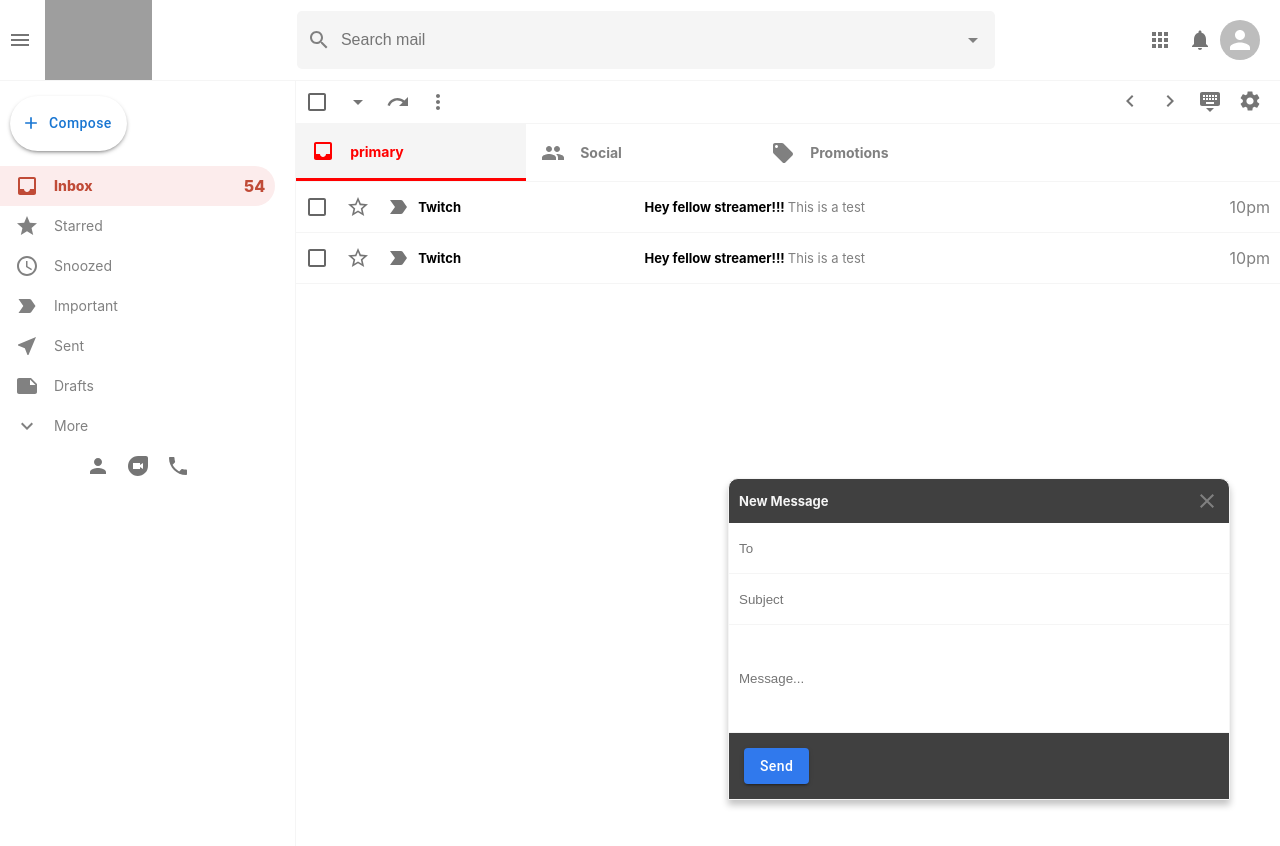
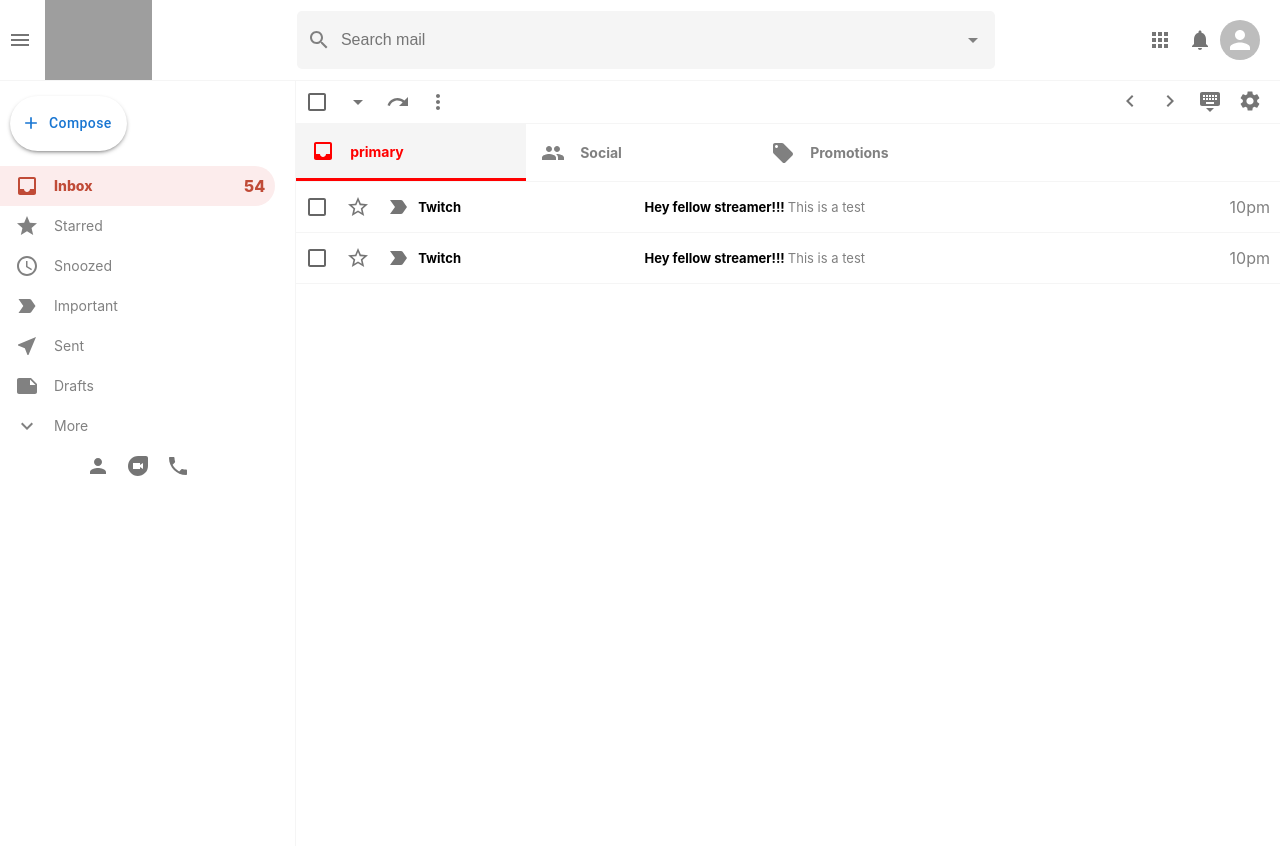
Before and after one commit to nileshparwan/gmail-clone, a React (Create React App) app: page / in a window 1280 px wide. Shown: the top 846 px of the page. Built offline with nearby package versions, Linux system fonts and the light colour scheme; grey boxes are pictures that could not be loaded.

Commit message:
add mail and link to redux

```diff
--- a/src/App.js
+++ b/src/App.js
@@ -1,17 +1,19 @@
 import React from 'react';
+import { useSelector } from 'react-redux';
 import { BrowserRouter, Routes, Route } from "react-router-dom";
-// import { useDispatch } from "react-redux"
 import Header from './components/Header';
 import Sidebar from './components/Sidebar';
 import EmailList from './components/EmailList';
 import Mail from './components/Mail';
 import SendMail from './components/SendMail';
+import {selectSendMessageIsOpen} from '../src/features/mailSlice';
 
 import './App.css';
 
 
 function App() {
-  // const dispatch = useDispatch();
+  // import from export const selectSendMessageIsOpen = state
+  const sendMessageIsOpen = useSelector(selectSendMessageIsOpen);
 
   return (
     <BrowserRouter>
@@ -35,7 +37,7 @@
           </Routes>
         </div>
 
-        <SendMail />
+        {sendMessageIsOpen && <SendMail />}
       </div>
     </BrowserRouter>
   );
--- a/src/components/SendMail.js
+++ b/src/components/SendMail.js
@@ -1,10 +1,14 @@
 import React from 'react';
 import CloseIcon from '@mui/icons-material/Close';
-import { Button } from '@mui/material';
+import { Button, IconButton } from '@mui/material';
 import { useForm } from 'react-hook-form';
+import { useDispatch } from 'react-redux';
+import { closeSendMessage } from '../features/mailSlice';
 import './SendMail.css';
 
 const SendMail = () => {
+  const dispatch = useDispatch();
+
   const { register, formState: { errors }, handleSubmit } = useForm();
 
   const onSubmit = (data) => {
@@ -16,7 +20,9 @@
       <div className="sendMail__header">
         <h3>New Message</h3>
 
-        <CloseIcon className='sendMail__close' />
+        <IconButton onClick={() => dispatch(closeSendMessage())}>
+          <CloseIcon className='sendMail__close' />
+        </IconButton>
       </div>
 
       <form onSubmit={handleSubmit(onSubmit)}>
@@ -24,7 +30,7 @@
           id="to"
           name="to"
           placeholder="To"
-          type="text"
+          type="email"
           {...register("to", { required: true })}
           aria-invalid={errors.to ? "true" : "false"}
         />
--- a/src/components/Sidebar.js
+++ b/src/components/Sidebar.js
@@ -1,4 +1,5 @@
 import React from 'react';
+import { useDispatch } from 'react-redux';
 import { Button, IconButton } from '@mui/material';
 import AddIcon from '@mui/icons-material/Add';
 import InboxIcon from '@mui/icons-material/Inbox';
@@ -12,20 +13,29 @@
 import DuoIcon from '@mui/icons-material/Duo';
 import PhoneIcon from '@mui/icons-material/Phone';
 import SidebarOption from './SidebarOption';
+import { openSendMessage } from '../features/mailSlice';
 
 import './Sidebar.css';
 
+
 const Sidebar = () => {
+    const dispatch = useDispatch();
     return (
         <div className='sidebar'>
-        <Button startIcon={<AddIcon fontSize='large'/>} className='sidebar__compose'>Compose</Button>
-        <SidebarOption Icon={InboxIcon} title="Inbox" number={54} selected={true}/>
-        <SidebarOption Icon={StarIcon} title="Starred" number={54}/>
-        <SidebarOption Icon={AccessTimeIcon} title="Snoozed" number={54}/>
-        <SidebarOption Icon={LabelImportantIcon} title="Important" number={54}/>
-        <SidebarOption Icon={NearMeIcon} title="Sent" number={54}/>
-        <SidebarOption Icon={NoteIcon} title="Drafts" number={54}/>
-        <SidebarOption Icon={ExpandMoreIcon} title="More" number={54}/>
+            <Button
+                startIcon={<AddIcon fontSize='large' />}
+                className='sidebar__compose'
+                onClick={() => dispatch(openSendMessage())}
+            >
+                Compose
+            </Button>
+            <SidebarOption Icon={InboxIcon} title="Inbox" number={54} selected={true} />
+            <SidebarOption Icon={StarIcon} title="Starred" number={54} />
+            <SidebarOption Icon={AccessTimeIcon} title="Snoozed" number={54} />
+            <SidebarOption Icon={LabelImportantIcon} title="Important" number={54} />
+            <SidebarOption Icon={NearMeIcon} title="Sent" number={54} />
+            <SidebarOption Icon={NoteIcon} title="Drafts" number={54} />
+            <SidebarOption Icon={ExpandMoreIcon} title="More" number={54} />
             <div className="sidebar__footer">
                 <div className="sidebar__footerIcons">
                     <IconButton>
@@ -42,7 +52,7 @@
                 </div>
             </div>
         </div>
-  )
-}
+    );
+};
 
-export default Sidebar
+export default Sidebar;
--- a/src/features/mailSlice.js
+++ b/src/features/mailSlice.js
@@ -4,7 +4,7 @@
     name: 'mail',
     initialState: {
         value:"",
-        sendMessageIsOpen: true
+        sendMessageIsOpen: false
     },
     reducers: {
         openSendMessage: state => {
```
Lines whose indentation alone changed are shown as unchanged.
